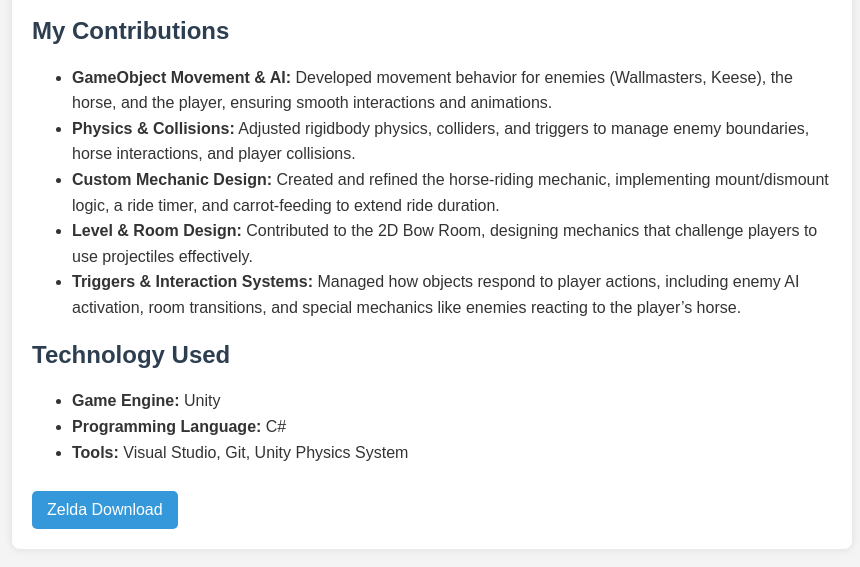
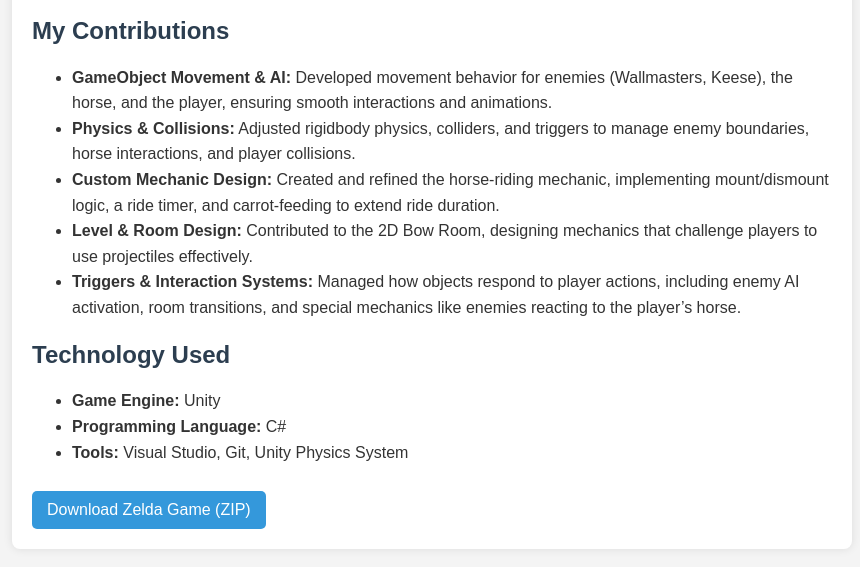
Before and after one commit to alicemmartinez/alicemmartinez.github.io, a plain HTML site: page index.html in a window 1280 px wide. Shown: the part 141-708 px from the top of the page, without its empty margins (208-1068 px from the left). Drawn offline with Linux system fonts and the light colour scheme.

Commit message:
gamelink

```diff
--- a/index.html
+++ b/index.html
@@ -62,7 +62,7 @@
             <li><strong>Tools:</strong> Visual Studio, Git, Unity Physics System</li>
         </ul>
 
-        <a href="YOUR_GAME_LINK_HERE" class="game-link">Zelda Download</a>
+	<a href="ZeldaBuilds.zip" class="game-link" download>Download Zelda Game (ZIP)</a>
     </div>
 
 </body>
```
Also changed, not shown: 1 other file.
